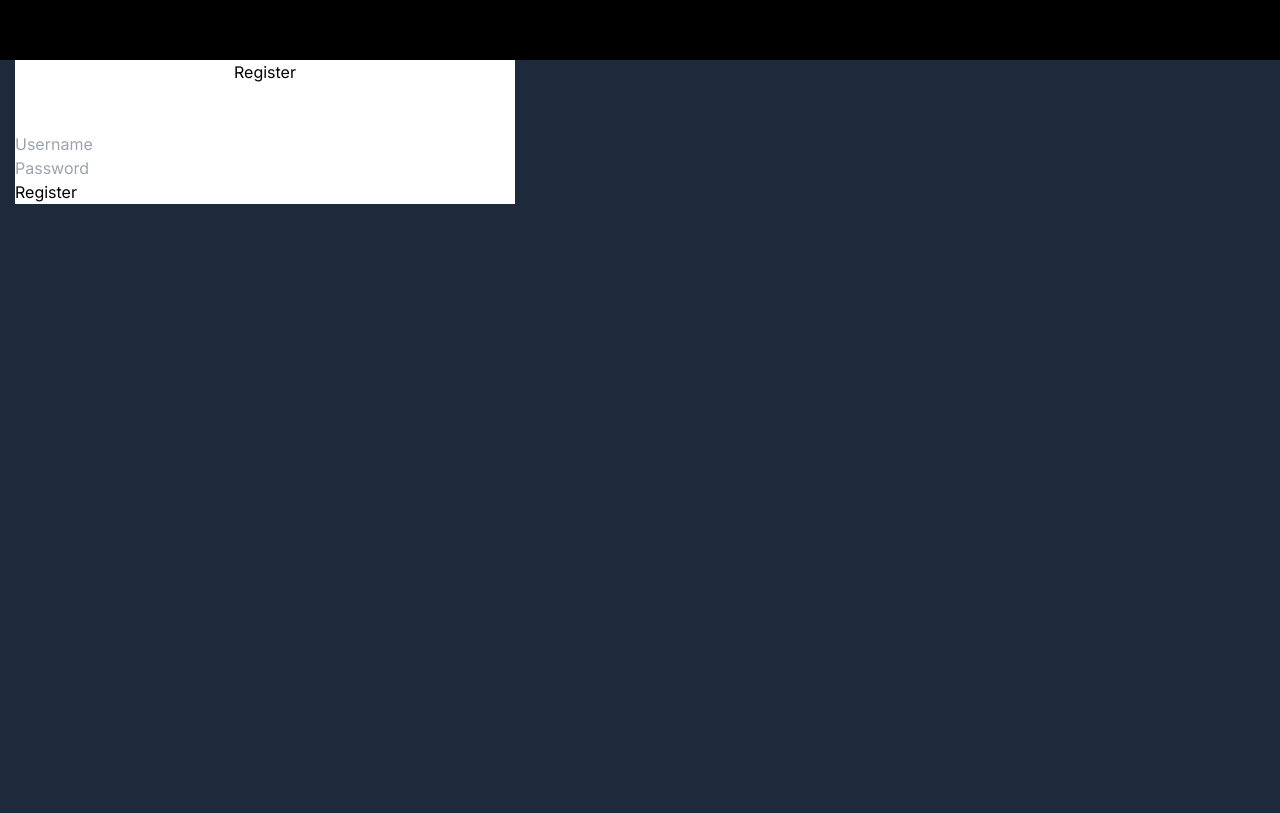
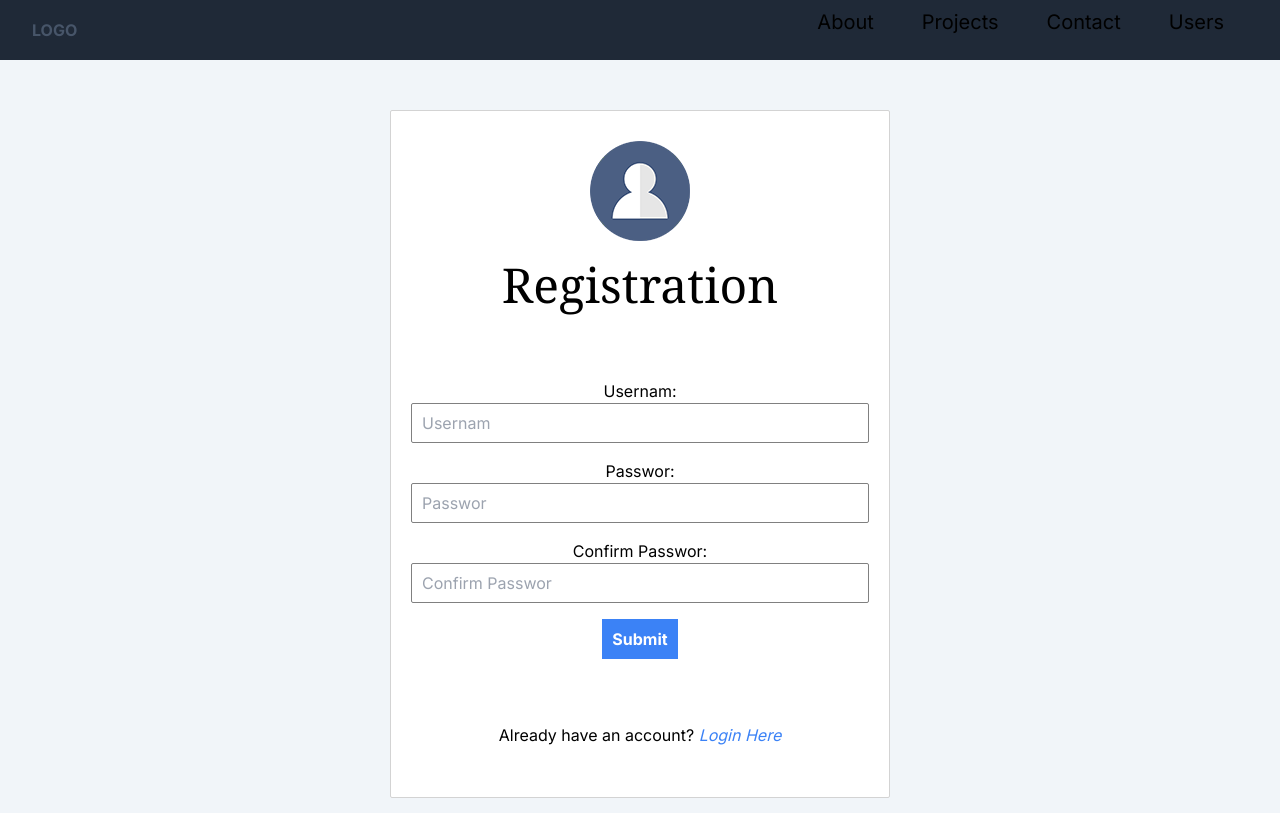
Before and after one commit to SandragonCorp/login-app, a Next.js app: page /user/register in a window 1280 px wide. Built offline with nearby package versions, Linux system fonts and the light colour scheme.

Commit message:
Fixes register_page finalize ui

```diff
--- a/app/(pages)/user/register/page.tsx
+++ b/app/(pages)/user/register/page.tsx
@@ -1,21 +1,24 @@
-import { Button } from "@/app/components/Input/Button"
-import { TextField } from "@/app/components/Input/TextField"
+
+import Image from 'next/image'
+import Link from 'next/link'
+
 import style from './register.module.css'
+
+import registerHeaderLogoPath from '@/public/images/register-logo.png'
 
 export default function Register() {
     return (
         <>
             <div className="page_register">
-                <div className={`page_wrapper ${style.page_wrapper}`}>
-                    <h1 className="page_title">Register</h1>
-                    <br/>
-                    <br/>
-                    <TextField placeholder="Username"></TextField>
-                    <br/>
-                    <TextField placeholder="Password"></TextField>
-                    <br/>
-                    <Button text="Register" className="primary"></Button>
-                </div>
+                <form className={`page_wrapper rounded-sm mx-auto text-center ${style.page_wrapper}`}>
+                    <Image src={registerHeaderLogoPath} className={`mx-auto ${style.header_image}`} alt='' />
+                    <h2 className={`page_title font-serif text-5xl ${style.page_title}`}>Registration</h2>
+                    <label>Usernam: <input type='text' name='usernam' className='rounded-sm' placeholder='Usernam' /> </label>
+                    <label>Passwor: <input type='text' name='passwor' className='rounded-sm' placeholder='Passwor'/> </label>
+                    <label>Confirm Passwor: <input type='text' name='confirm_password' className='rounded-sm' placeholder='Confirm Passwor' /> </label>
+                    <input type='submit' className='mx-auto mb-16 bg-blue-500 hover:bg-blue-400 text-white font-bold' value='Submit' />
+                    Already have an account? <Link href="/" className={`italic text-blue hover:underline underline-offset-4 ${style.login_button}`}>Login Here</Link>
+                </form>
             </div>
         </>
     )
--- a/app/(pages)/user/register/register.module.css
+++ b/app/(pages)/user/register/register.module.css
@@ -1,4 +1,29 @@
 .page_wrapper {
     background-color: white;
     max-width: 500px;
+    margin-top: 50px;
+    padding: 30px 20px 50px 20px;
+    border: 1px solid lightgrey;
+    color: black;
 }
+
+.header_image {
+    margin-bottom: 20px;
+}
+
+.page_title {
+    color: black;
+    margin-bottom: 70px;
+}
+
+.page_wrapper label {
+    margin-bottom: 1rem;
+}
+
+.submit_button {
+    margin-bottom: 10px;
+}
+
+.login_button {
+    color: rgb(59 130 246 / var(--tw-bg-opacity))
+}
--- a/app/components/Input/Button.css
+++ /dev/null
@@ -1,12 +0,0 @@
-.btn {
-    border: 1px solid black;
-    width: auto;
-    height: 40px;
-    padding: 0px 10px;
-    color: black;
-    border-radius: 7px;
-}
-
-.btn.primary {
-    background-color: aqua;
-}
--- a/app/components/Input/Button.tsx
+++ /dev/null
@@ -1,8 +0,0 @@
-interface Property {
-    text: string,
-    className: string
-};
-
-export function Button({text, className}: Property) {
-    return <button className={`btn ${className}`}>{text}</button>
-}
--- a/app/components/Input/TextField.css
+++ /dev/null
@@ -1,8 +0,0 @@
-input[type="text"] {
-    border: 1px solid black;
-    width: 100%;
-    height: 40px;
-    padding: 10px;
-    color: black;
-    border-radius: 7px;
-}
--- a/app/components/Input/TextField.tsx
+++ /dev/null
@@ -1,7 +0,0 @@
-interface Property {
-    placeholder: string
-};
-
-export function TextField({placeholder}: Property) {
-    return <input type="text" placeholder={placeholder}></input>
-}
--- a/app/components/_navbar.tsx
+++ b/app/components/_navbar.tsx
@@ -10,7 +10,7 @@ export function Navbar() {
     const [navbar, setNavbar] = useState(false)
     return (
         <>
-            <nav className="_nav_bar w-full bg-black fixed top-0 left-0 right-0 z-10">
+            <nav className="_nav_bar w-full bg-gray-800 fixed top-0 left-0 right-0 z-10">
                 <div className="justify-between px-4 mx-auto lg:max-w-7xl md:items-center md:flex md:px-8">
                     <div>
                         <Link href="/">
--- a/app/globals.css
+++ b/app/globals.css
@@ -5,17 +5,14 @@
 * {
     position: relative;
     box-sizing: border-box;
-    color: black !important;
 }
 
 body {
     padding: 60px 15px 15px 15px;
     overflow-y: hidden;
+    min-width: 320px;
 }
 
 .page_wrapper .page_title {
     text-align: center;
 }
-
-@import url(components/Input/TextField.css);
-@import url(components/Input/Button.css);
--- a/app/layout.tsx
+++ b/app/layout.tsx
@@ -1,4 +1,6 @@
 import './globals.css'
+import '@/app/styles/dom.css'
+import '@/app/styles/dom.css'
 
 import type { Metadata } from 'next'
 import { Inter } from 'next/font/google'
@@ -15,7 +17,7 @@ export default function RootLayout({ children }: {
 }) {
   return (
     <html lang="en">
-      <body className={`${inter.className} _navbar bg-slate-800 text-slate-100 container mx-auto`}>
+      <body className={`${inter.className} _navbar bg-slate-100 text-slate-100 container mx-auto`}>
         <Navbar />
         {children}
       </body>
--- /dev/null
+++ b/app/styles/dom.css
@@ -0,0 +1,46 @@
+
+
+/**
+* Forms
+*/
+
+/**
+* Labels
+*/
+label {
+    color: black;
+    display: inline-block;
+    width: 100%;
+}
+
+/**
+* TextField
+*/
+
+input {
+    border: 1px solid gray;
+    width: 100%;
+    height: 40px;
+    padding: 10px;
+}
+
+/**
+* Button
+*/
+
+button,
+input[type="submit"] {
+    width: auto;
+    height: 40px;
+    padding: 0px 10px;
+    display: block;
+    cursor: pointer;
+    border: none;
+}
+
+/**
+* Anchor
+*/
+a {
+    color: black;
+}
--- a/next.config.js
+++ b/next.config.js
@@ -1,6 +1,6 @@
 /** @type {import('next').NextConfig} */
 const nextConfig = {
-    output: 'export'
+
 }
 
 module.exports = nextConfig
```
Also changed, not shown: public/images/register-logo.png (added).
